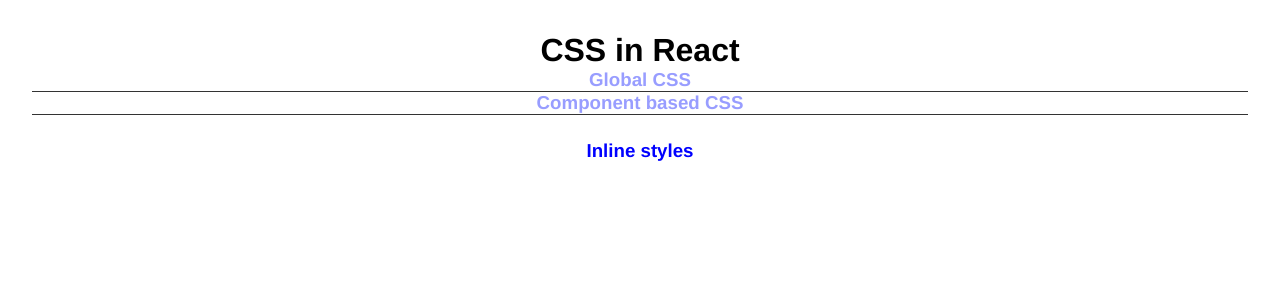
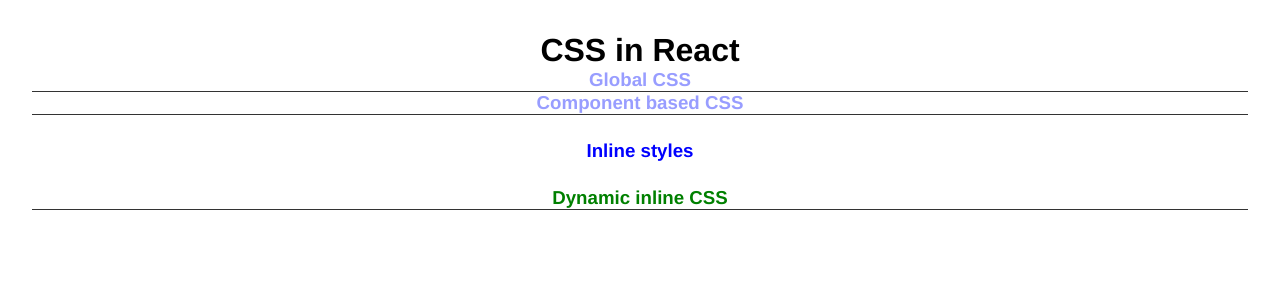
Before and after one commit to mat-afk/front-end-studies, a React (Vite) app in the folder react/4-css-in-react/css-in-react/: page / in a window 1280 px wide. Shown: the top 300 px of the page. Built offline with nearby package versions, Linux system fonts and the light colour scheme.

Commit message:
css-in-react: dynamic inline css

```diff
--- a/react/4-css-in-react/css-in-react/src/App.jsx
+++ b/react/4-css-in-react/css-in-react/src/App.jsx
@@ -2,6 +2,7 @@
 import MyComponent from "./components/MyComponent";
 
 function App() {
+  const isUserAuthenticated = true;
   return (
     <>
       <div className="App">
@@ -17,6 +18,11 @@
         <h3 style={{ color: "blue", border: "none", padding: "25px" }}>
           Inline styles
         </h3>
+
+        {/* Dynamic inline CSS */}
+        <h3 style={isUserAuthenticated ? { color: "green" } : { color: "red" }}>
+          Dynamic inline CSS
+        </h3>
       </div>
     </>
   );
```
